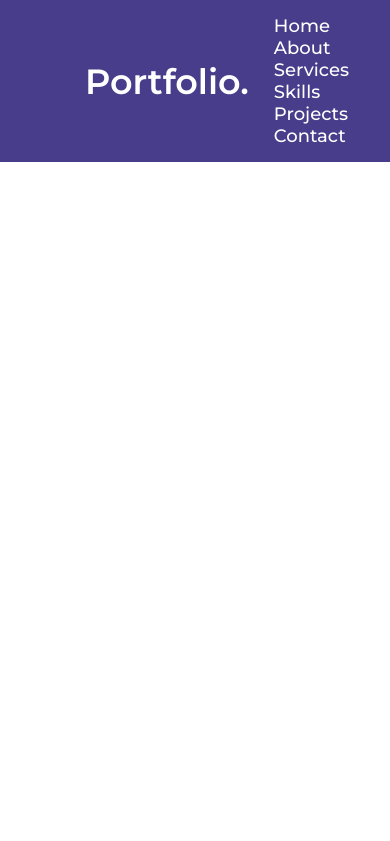
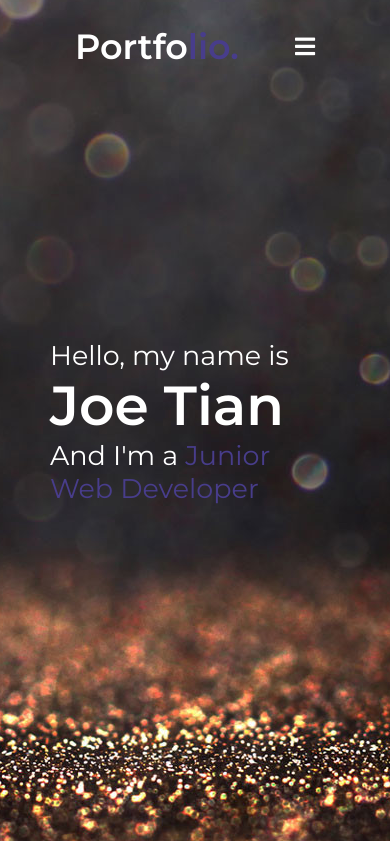
Before and after one commit to ZhouTian0716/ZT-HomePage, a plain HTML site: page index.html in a window 390 px wide. Shown: the top 841 px of the page. Drawn offline with nearby package versions, Linux system fonts and the light colour scheme.

Commit message:
upload from mac

```diff
--- a/index.html
+++ b/index.html
@@ -28,9 +28,9 @@
                 <li><a href="#projects" class="menu-btn">Projects</a></li>
                 <li><a href="#contact" class="menu-btn">Contact</a></li>
             </ul>
-            <!-- <div class="menu-btn">
+            <div class="menu-btn">
                 <i class="fas fa-bars"></i>
-            </div> -->
+            </div>
         </div>
     </nav>
 
@@ -44,5 +44,7 @@
         </div>
     </section>
 
+    <p>Lorem ipsum dolor sit amet consectetur adipisicing elit. Temporibus dolor distinctio cupiditate voluptate est, mollitia sint error deleniti aperiam ex explicabo nostrum alias itaque dolores eligendi cumque maiores odit molestiae quam provident similique iusto debitis non. Odit, amet soluta! A officia nam sit consectetur sint nisi fugit illo optio voluptatum, dolore, aliquid corrupti quas autem iure nihil ducimus magni vitae aperiam expedita. Dolores omnis mollitia illo in cupiditate sint voluptatem beatae natus aut itaque, exercitationem necessitatibus neque dolore, modi ducimus, nisi cumque. Ipsa et qui consectetur enim earum odio totam sed ratione? Explicabo quidem velit vel dolor maiores vero excepturi ipsam quae quis. Atque consequuntur amet nesciunt velit, ut inventore consequatur obcaecati a vero? Nam fugiat dolorem quasi reprehenderit distinctio eum iure unde labore consequatur, minus ea! Fugiat quidem nulla, vitae, non consequuntur rerum suscipit distinctio voluptatem repellendus odit aperiam tempore dolores alias ad deleniti reiciendis minus pariatur, nostrum aspernatur illo doloribus. Totam unde hic ad voluptate blanditiis, beatae iure vel maxime, corporis aliquam velit nemo commodi. Neque blanditiis fugit autem deserunt minus iste ullam quae quos perferendis soluta pariatur maiores, assumenda officia architecto unde, eos, placeat ipsa impedit veniam beatae dolorem. Nemo dolorem corrupti error dicta quasi, sint quae.</p>
+    <script src='script.js'></script>
 </body>
 </html>
--- a/script.js
+++ b/script.js
@@ -0,0 +1,13 @@
+//navbar change backgound color when scroll down
+$(document).ready(()=>{
+    $(window).scroll(()=>{
+        if(this.scrollY > 20){ $('.navbar').addClass('anchorTop') }
+        else { $('.navbar').removeClass('anchorTop') }
+    });
+
+    // toggle menu/navbar script
+    $('.menu-btn').click(function(){
+        $('.navbar .menu').toggleClass('active');
+        $('.menu-btn i').toggleClass('active');
+    });
+})
--- a/style.css
+++ b/style.css
@@ -1,4 +1,7 @@
 @import url('https://fonts.googleapis.com/css2?family=Montserrat:wght@400;500;600;700&family=Roboto:wght@400;500;700&display=swap');
+:root{
+    --themeColor1:darkslateblue;
+}
 
 *{
     margin: 0;
@@ -8,7 +11,7 @@
 }
 .max-width{
     max-width: 1400px;
-    padding: 0 70px;
+    padding: 0 50px;
     margin: auto;
 }
 
@@ -16,9 +19,13 @@
 .navbar{
     position: fixed;
     width:100%;
+    padding: 25px;
+    font-family: 'Montserrat', sans-serif;
+    transition: all 0.3s ease;
+}
+.navbar.anchorTop{
     padding: 15px;
-    background: darkslateblue;
-    font-family: 'Montserrat', sans-serif;
+    background: var(--themeColor1);
 }
 .navbar .max-width{
     display: flex;
@@ -30,6 +37,13 @@
     font-size: 35px;
     font-weight: 600;
 }
+.navbar .logo a span{
+    color:var(--themeColor1);
+    transition: all 0.3s ease;
+}
+.navbar.anchorTop .logo a span{
+    color: white;
+}
 .navbar .menu li{
     list-style: none;
     display: inline-block;
@@ -39,9 +53,103 @@
     font-size: 18px;
     font-weight: 500;
     margin-left: 25px;
+    transition: color 0.3s ease;
+}
+.navbar .menu li a:hover{
+    color:var(--themeColor1);
+}
+.navbar.anchorTop .menu li a:hover{
+    color:white;
+}
+
+/* menu btn styling */
+.menu-btn{
+    color: white;
+    font-size: 23px;
+    cursor:pointer;
+    display:none;
 }
 
 /* home section styling */
 .home{
     display: flex;
+    background: url("img/home.jpg") no-repeat center;
+    height: 100vh;
+    color: white;
+    min-height: 500px;
+    font-family: 'Montserrat', sans-serif;
 }
+.home .max-width{
+    margin: auto 0 auto 40px;
+}
+.home .home-content .text-1{
+    font-size: 27px;
+}
+.home .home-content .text-2{
+    font-size: 75px;
+    font-weight: 600;
+}
+.home .home-content .text-3{
+    font-size: 40px;
+}
+.home .home-content .text-3 span{
+    color: var(--themeColor1);
+}
+
+/* media query start from here */
+@media (max-width: 1104px){
+    .home .max-width{
+        margin-left:0px;
+    }
+}
+@media (max-width: 991px){
+    .max-width{
+        padding: 0 50px;
+    }
+}
+@media (max-width: 947px){
+    .menu-btn{
+        display:block;
+        z-index:999;
+    }
+    .menu-btn i.active:before{
+        content:'\f00d';
+    }
+    .navbar .menu{
+        position:fixed;
+        height:100vh;
+        width:100%;
+        left:-100%;
+        top:0;
+        background:grey;
+        text-align: center;
+        padding-top:80px;
+        transition: all 0.3s ease;
+    }
+    .navbar .menu.active{
+        left:0;
+    }
+    .navbar .menu li{
+        display:block;
+    }
+    .navbar .menu li a{
+        display:inline-block;
+        margin-top: 30px;
+        font-size: 25px;
+    }
+    .home .home-content .text-2{
+        font-size: 65px;
+    }
+    .home .home-content .text-3{
+        font-size: 35px;
+    }
+}
+
+@media (max-width: 690px){
+    .home .home-content .text-2{
+        font-size: 55px;
+    }
+    .home .home-content .text-3{
+        font-size: 27px;
+    }
+}
```
Also changed, not shown: img/1.JPG (deleted), img/2.JPG (deleted), img/3.JPG (deleted), img/4.JPG (deleted), img/5.JPG (deleted), img/6.JPG (deleted), img/7.JPG (deleted), img/8.JPG (deleted), img/home.jpg (added), 2 other files.
